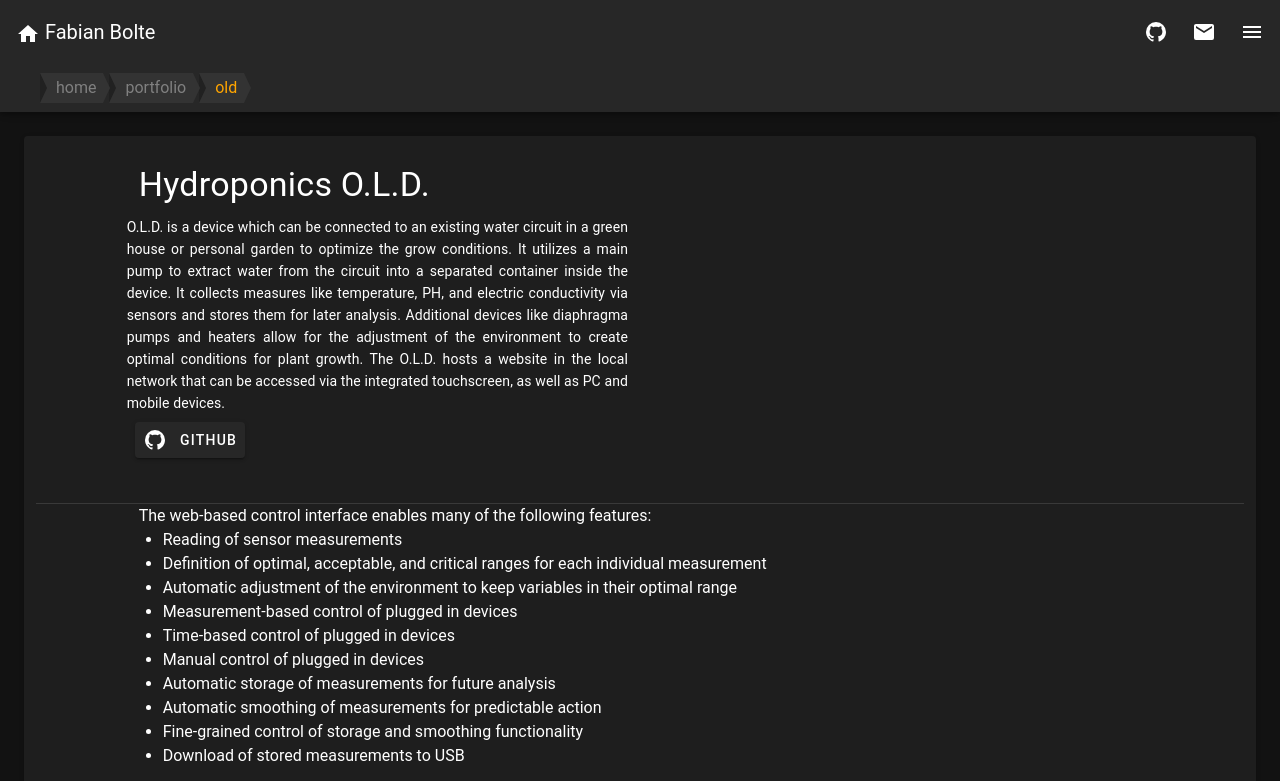
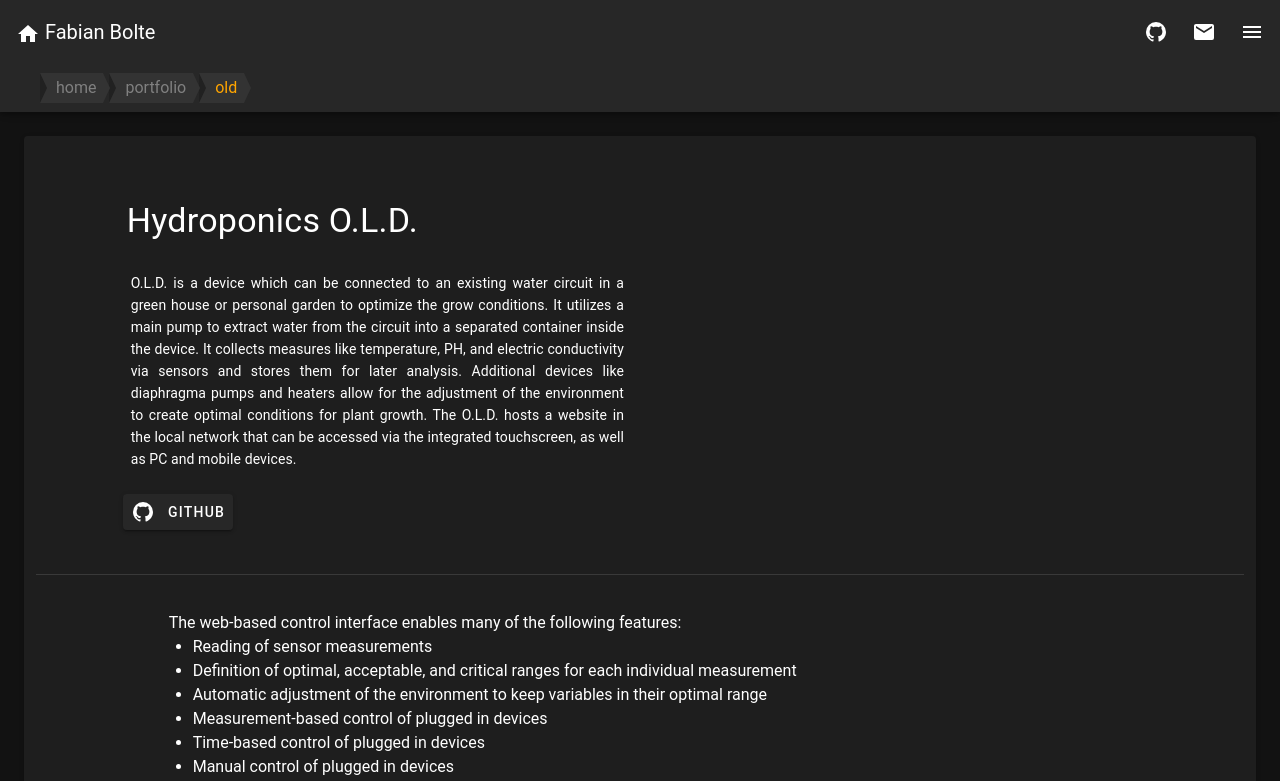
Before and after one commit to yngve-sk/portfolio, a Vue app: page /#/portfolio/old in a window 1280 px wide. Shown: the top 781 px of the page. Built offline with nearby package versions, Linux system fonts and the light colour scheme; the HTML template or start-up script is replaced by a standard one.

Commit message:
center content during slide animation

```diff
--- a/src/components/ProjectComponent.vue
+++ b/src/components/ProjectComponent.vue
@@ -1,16 +1,16 @@
 <template>
-  <v-flex ma-6 height="auto">
+  <v-flex class="ma-6">
     <v-card dark width="100%">
-      <v-container fluid>
-        <v-row justify="space-around" class="pt-4">
-          <v-col cols="10">
-            <v-card-title class="display-1 pa-0" v-text="title" />
+      <v-container class="py-12" fluid>
+        <v-row justify="space-around">
+          <v-col cols="10" class="px-0">
+            <v-card-title class="display-1 px-0 mx-0" v-text="title" />
           </v-col>
-          <v-col cols="10">
-            <v-row justify="space-around">
-              <v-col cols="12" md="6" class="pr-md-6">
+          <v-col cols="10" class="pa-0">
+            <v-row justify="space-around" class="mb-6">
+              <v-col cols="12" md="6" class="pa-3">
                 <v-row cols="12">
-                  <v-card-text v-if="description" class="text-justify pa-0" v-text="description" />
+                  <v-card-text v-if="description" class="text-justify" v-text="description" />
                   <v-card-text
                     v-else-if="descriptionHTML"
                     class="text-justify pa-0"
@@ -25,7 +25,7 @@
                   </v-card-actions>
                 </v-row>
               </v-col>
-              <v-col cols="12" md="6">
+              <v-col cols="12" md="6" class="pa-3">
                 <youtube v-if="video" :src="video" flex />
                 <v-img
                   v-else-if="image"
@@ -41,8 +41,8 @@
           </v-col>
         </v-row>
         <v-divider dark />
-        <v-row justify="space-around">
-          <v-col cols="10">
+        <v-row justify="space-around" class="ma-6">
+          <v-col cols="10" class="font-weight-normal">
             <slot />
           </v-col>
         </v-row>
--- a/src/pages/About.vue
+++ b/src/pages/About.vue
@@ -1,5 +1,11 @@
 <template>
-  <project-component v-bind="data" />
+  <v-container fluid>
+    <v-row>
+      <v-col cols="12">
+        <project-component v-bind="data" />
+      </v-col>
+    </v-row>
+  </v-container>
 </template>
 
 <script>
--- a/src/pages/Portfolio.vue
+++ b/src/pages/Portfolio.vue
@@ -1,6 +1,6 @@
 <template>
-  <v-container fluid grid-list-lg mt-n2>
-    <v-row justify-center pa-6 ma-0>
+  <v-container fluid>
+    <v-row>
       <v-col v-for="(project, i) in projects" :key="i" cols="12" sm="6" md="4">
         <v-card
           :to="project.link ? '/portfolio/' + project.link : undefined"
@@ -18,7 +18,7 @@
             :lazy-src="project.image.placeholder"
           >
             <template v-slot:placeholder>
-              <v-row align="center" justify="center" ma-0>
+              <v-row align="center" justify="center" class="ma-0">
                 <v-progress-circular indeterminate color="grey" />
               </v-row>
             </template>
--- a/src/pages/Presentation.vue
+++ b/src/pages/Presentation.vue
@@ -1,5 +1,11 @@
 <template>
-  <project-component v-bind="data" />
+  <v-container fluid>
+    <v-row>
+      <v-col cols="12">
+        <project-component v-bind="data" />
+      </v-col>
+    </v-row>
+  </v-container>
 </template>
 
 <script>
--- a/src/pages/Publications.vue
+++ b/src/pages/Publications.vue
@@ -1,8 +1,8 @@
 <template>
-  <v-container>
+  <v-container fluid>
     <v-row>
       <v-col v-for="pub in bibtexParsed" :key="pub.BIBTEXKEY" cols="12">
-        <publication :bibtex="pub" v-bind="meta[pub.BIBTEXKEY]" class="py-6"/>
+        <publication :bibtex="pub" v-bind="meta[pub.BIBTEXKEY]" class="py-6" />
       </v-col>
     </v-row>
   </v-container>
```
